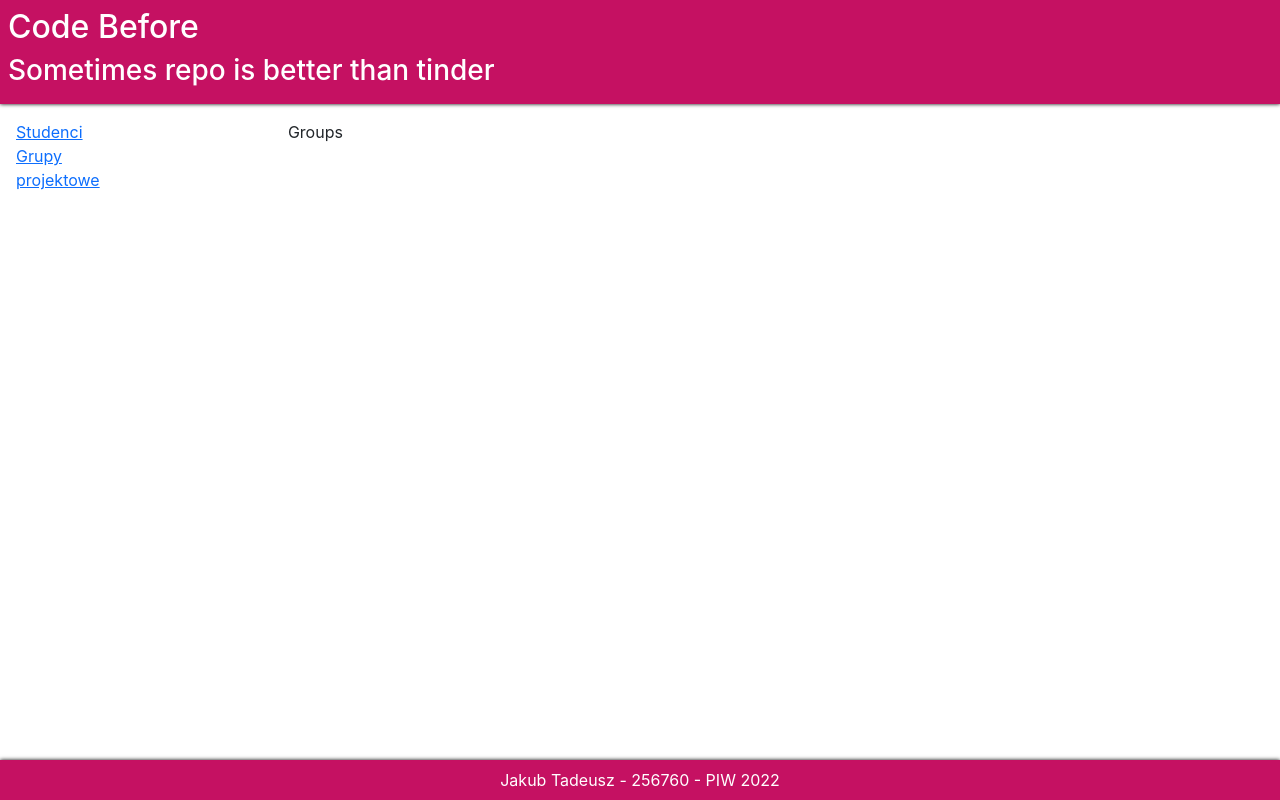
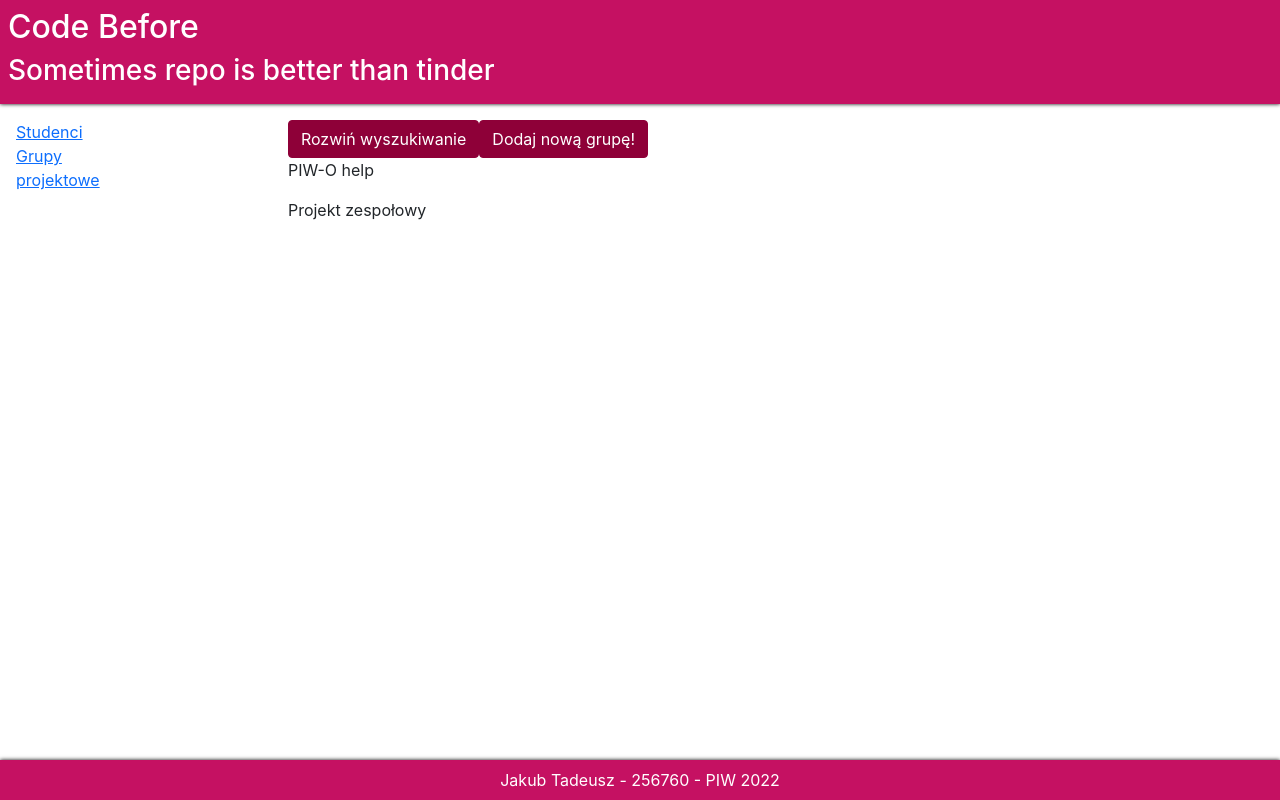
Before and after one commit to jakubtadeusz/PIW_LAB_2022, a React (Create React App) app in the folder Lab3/code-before/: page /groups in a window 1280 px wide. Built offline with nearby package versions, Linux system fonts and the light colour scheme.

Commit message:
Add pages to groups

```diff
--- a/Lab3/code-before/src/Pages/AddGroupPage.js
+++ b/Lab3/code-before/src/Pages/AddGroupPage.js
@@ -1,6 +1,31 @@
+import React from 'react';
 
-function AddGroupPage () {
-    return(<p>Add group</p>);
+
+class AddGroupPage extends React.Component {
+    constructor (props) {
+        super(props);
+
+        this.state = {
+            query: "abc"
+        }
+    }
+
+    updateQuery = (event) => {
+        this.setState({
+            query: event.target.value
+        });
+    }
+
+
+    render () {
+        return (
+            <div>
+                <input value={this.state.query} onChange={this.updateQuery}/>
+                Add Group
+            </div>
+        );
+    }
 }
 
+
 export default AddGroupPage;
--- a/Lab3/code-before/src/Pages/GroupsPage.js
+++ b/Lab3/code-before/src/Pages/GroupsPage.js
@@ -1,6 +1,46 @@
+import React from 'react';
+import GroupService from '../Models/GroupService'
 
-function GroupsPage () {
-    return (<p>Groups</p>);
+class GroupsPage extends React.Component {
+
+    constructor (props) {
+        super(props);
+
+        this.state = {
+            groups: [],
+            searchButtonContent: "Rozwiń wyszukiwanie",
+            showSearch: false,
+            courseToFilter: "",
+            descriptionToFilter: ""
+        }
+
+        this.navigate = props.navigate;
+    }
+
+    componentDidMount(){
+        this.setState({groups: GroupService.getGroups()});
+    }
+
+    handleShowSearchButton = () => {
+      this.setState({searchButtonContent: (!this.state.showSearch)?"Zwiń wyszukiwanie":"Rozwiń wyszukiwanie"});
+      this.setState({showSearch: !this.state.showSearch});
+    }
+
+    handleAddGroupButton = () =>{
+        this.navigate("/groups/add");
+    }
+
+    render () {
+        return (
+            <div className='GroupsPage'>
+                <div className="groups-buttons">
+                    <button type="button" className="btn btn-dark" onClick={this.handleShowSearchButton}>{this.state.searchButtonContent}</button>
+                    <button type="button" className="btn btn-dark" onClick={this.handleAddGroupButton}>Dodaj nową grupę!</button>
+                </div>
+                {this.state.groups.map(group=><p>{group.name}</p>)}
+            </div>
+        );
+    }
 }
 
 export default GroupsPage;
```
